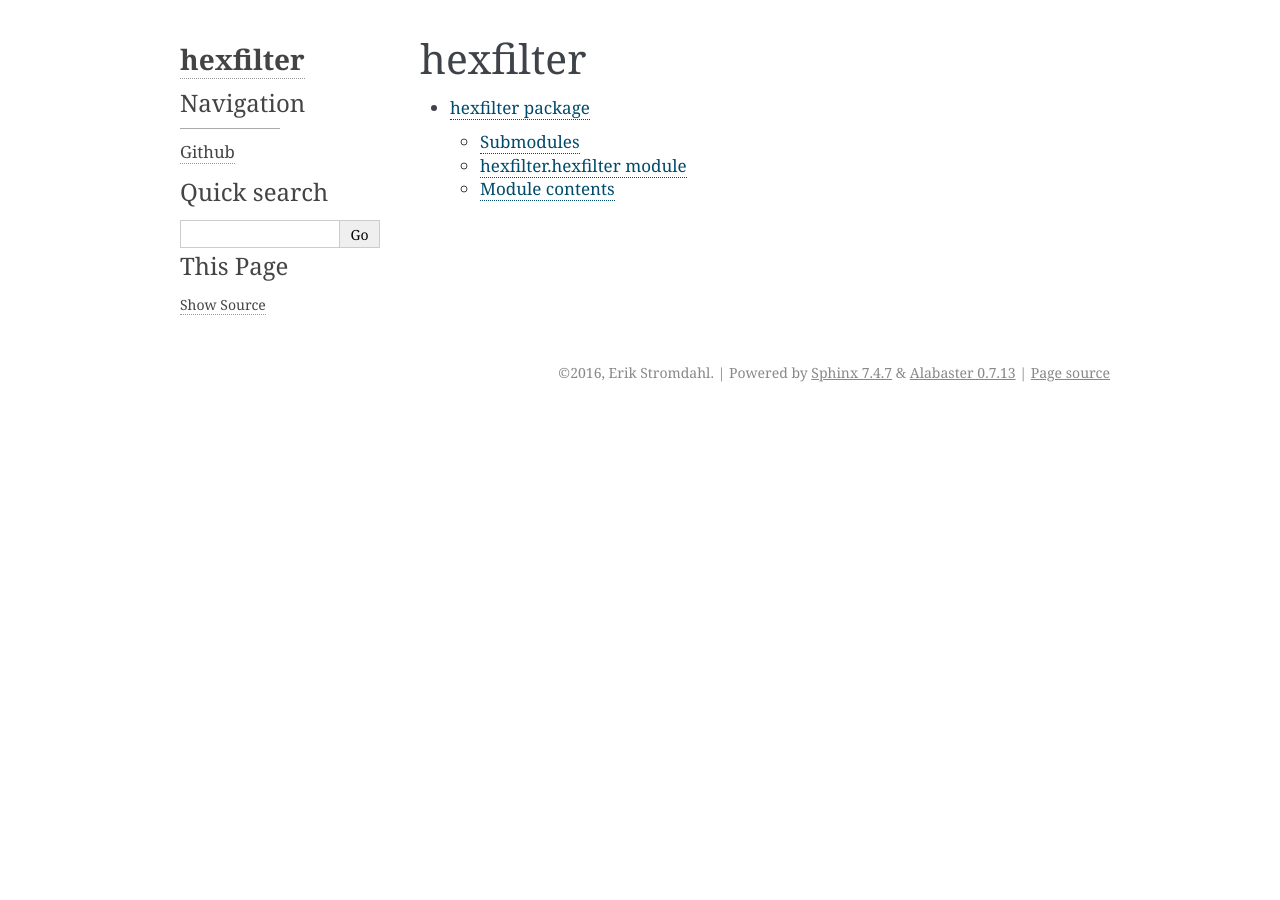
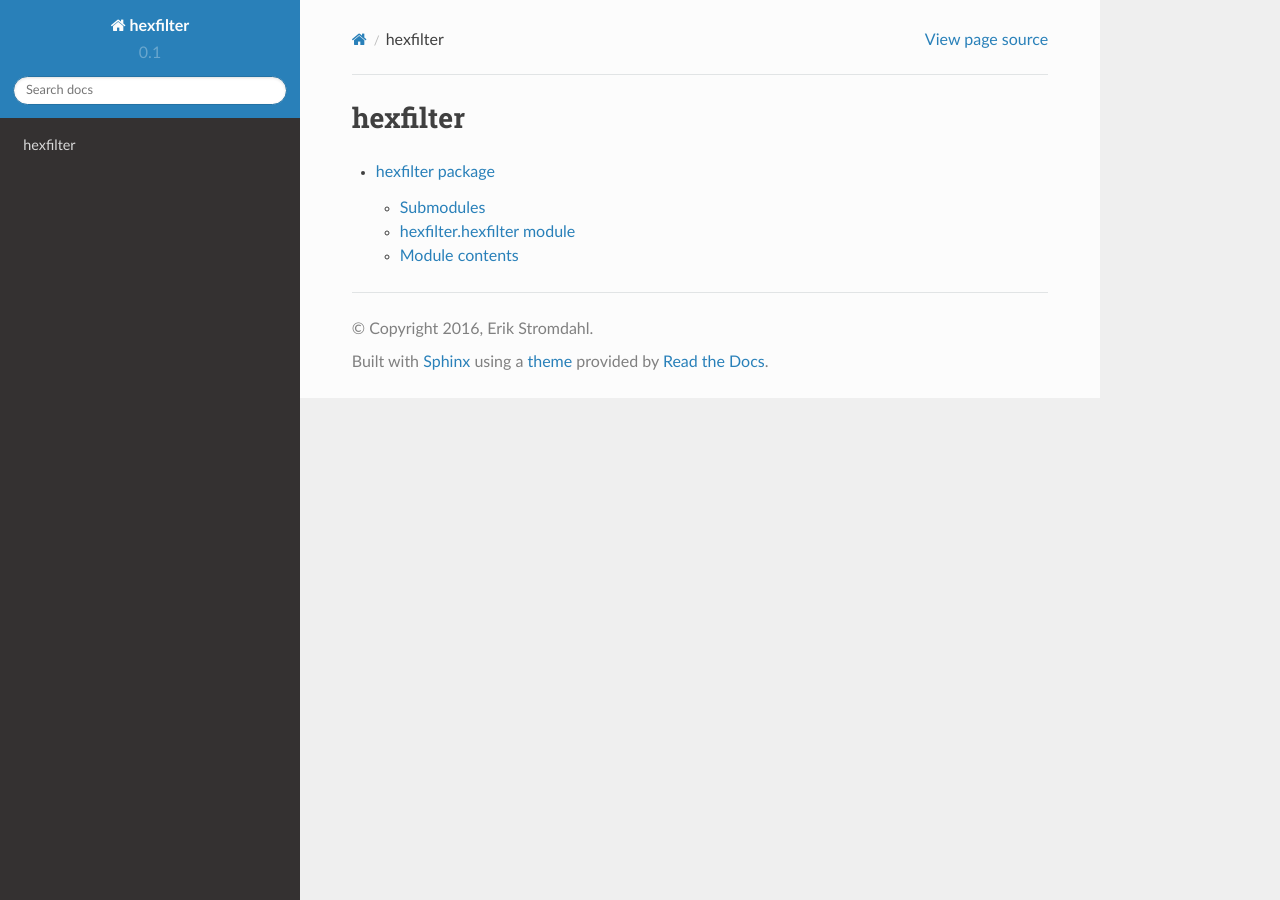
Before and after one commit to erstrom/hexfilter, a Sphinx documentation site: the page built from docs/source/modules.rst, in a window 1280 px wide. Built offline with Sphinx 7.4.7 and the Read the Docs theme 2.0.0, drawn with Linux system fonts in a browser that asks for light colours.

Commit message:
conf.py: Changed sphinx html theme
Changed from alabaster to sphinx_rtd_theme

Signed-off-by: Erik Stromdahl <erik.stromdahl@gmail.com>

```diff
--- a/docs/source/conf.py
+++ b/docs/source/conf.py
@@ -127,16 +127,16 @@ todo_include_todos = False
 # The theme to use for HTML and HTML Help pages.  See the documentation for
 # a list of builtin themes.
 #
-html_theme = 'alabaster'
+html_theme = 'sphinx_rtd_theme'
 
 # Theme options are theme-specific and customize the look and feel of a theme
 # further.  For a list of options available for each theme, see the
 # documentation.
 #
 html_theme_options = {
-        "extra_nav_links": {
-            "Github": "https://github.com/erstrom/hexfilter",
-            }
+        # "extra_nav_links": {
+            # "Github": "https://github.com/erstrom/hexfilter",
+            # }
         }
 
 # Add any paths that contain custom themes here, relative to this directory.
```
